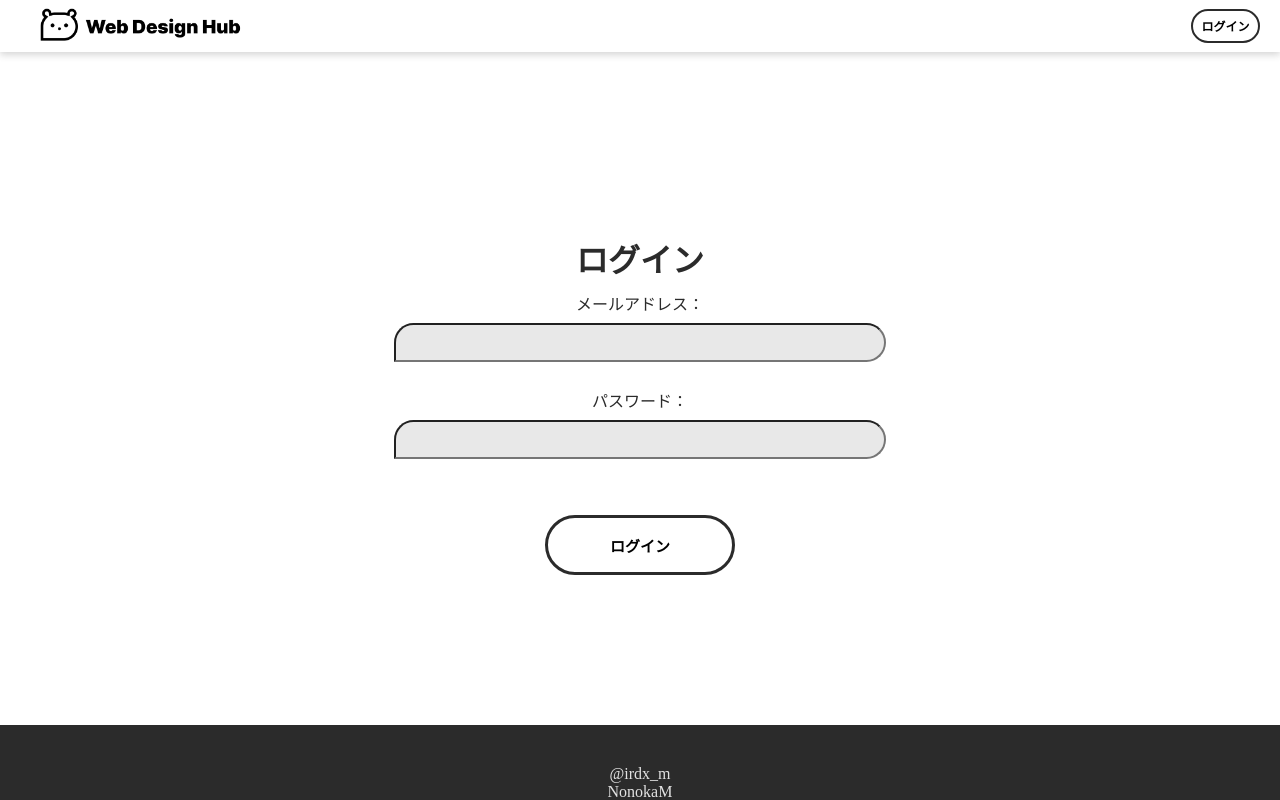
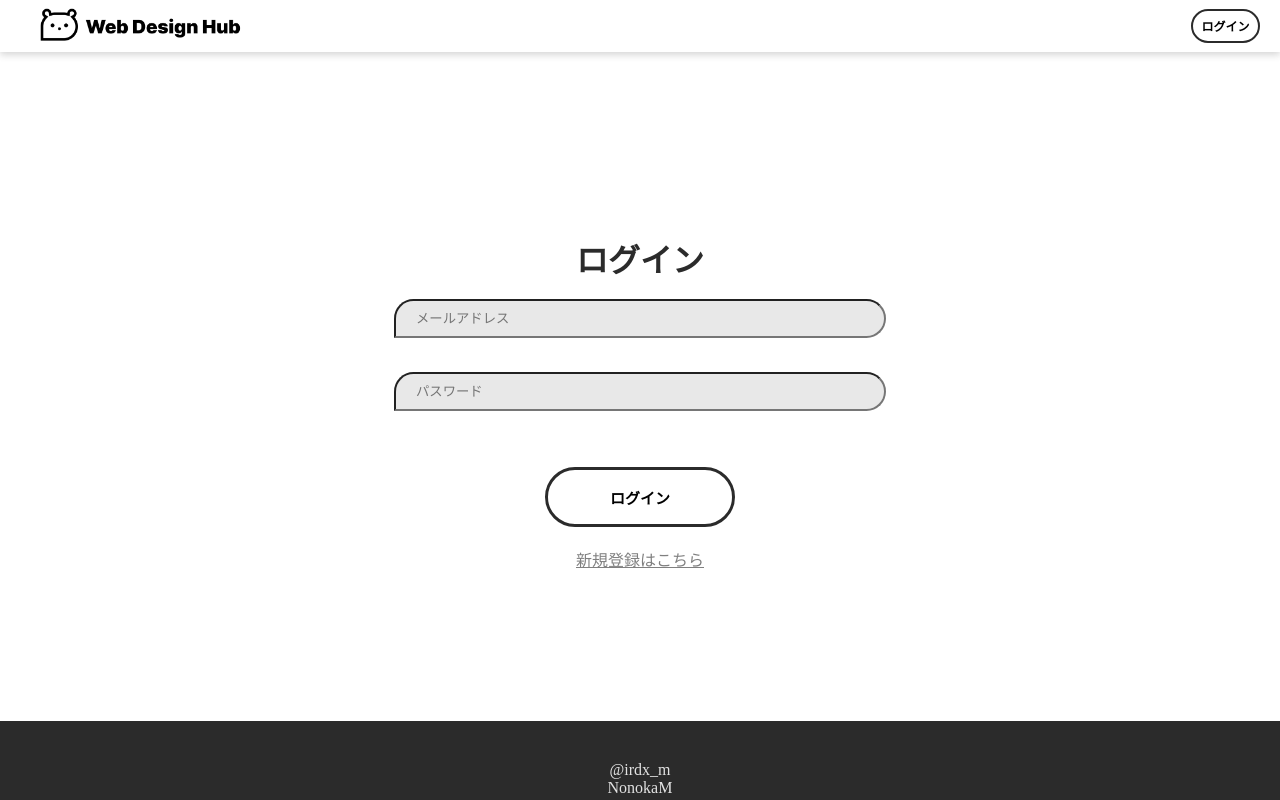
Before and after one commit to NonokaM/WebDesignHub, a Next.js app: page /login in a window 1280 px wide. Shown: the top 800 px of the page. Built offline with nearby package versions, Linux system fonts and the light colour scheme; no server answers.

Commit message:
feat: add register link

```diff
--- a/pages/login.jsx
+++ b/pages/login.jsx
@@ -4,6 +4,7 @@ import { useRouter } from 'next/router';
 import { auth } from '../lib/firebase';
 import commonStyles from '../styles/common.module.css';
 import styles from '../styles/login.module.css';
+import Link from "next/link"
 
 export default function Login() {
   const [email, setEmail] = useState('');
@@ -28,26 +29,25 @@ export default function Login() {
     <div className={styles.loginContainer}>
         <h1>ログイン</h1>
         <form onSubmit={doLogin} className={styles.formContainer}>
-            <label>
-            メールアドレス：
-            </label>
             <input
             type="email"
             name="email"
             className={commonStyles.textInput}
+            placeholder="メールアドレス"
             onChange={(e) => setEmail(e.target.value)}
             /><br />
-            <label>
-            パスワード：
-            </label>
             <input
             type="password"
             name="password"
             className={commonStyles.textInput}
+            placeholder="パスワード"
             onChange={(e) => setPassword(e.target.value)}
             /><br />
             <button className={commonStyles.normalBtn}> ログイン </button>
         </form>
+        <Link href="/register" className={styles.registerLink}>
+          新規登録はこちら
+        </Link>
     </div>
   )
 }
--- a/styles/login.module.css
+++ b/styles/login.module.css
@@ -19,3 +19,14 @@
 
     width: 100%;
 }
+
+.registerLink {
+    color: gray;
+    text-decoration: underline;
+    margin-top: 20px;
+    transition: all 0.4s;
+}
+
+.registerLink:hover {
+    color: rgb(43, 43, 43);
+}
```
